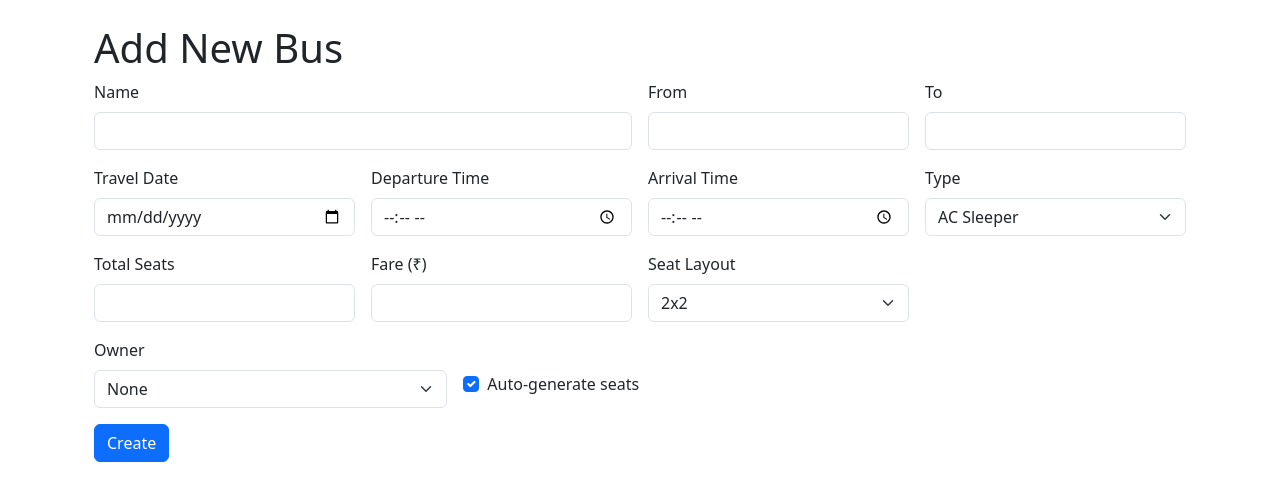
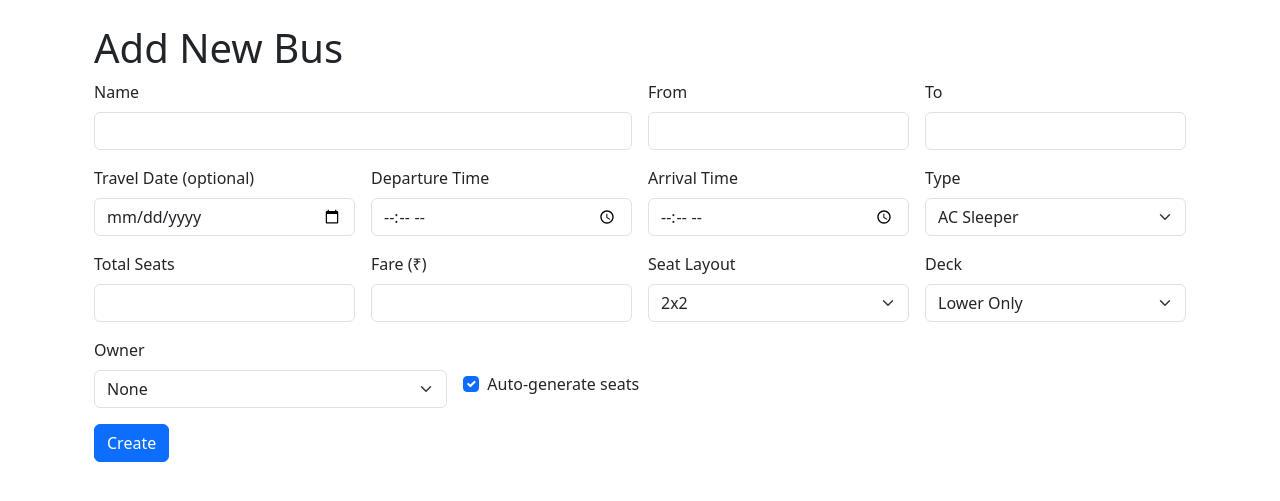
Before and after one commit to Appizumtech/bus-, a PHP site: page /admin/buses/create.php in a window 1280 px wide. Shown: the part 56-557 px from the top of the page. Run offline with PHP 8.4, Linux system fonts and the light colour scheme; a user stored in the database is signed in; data comes from the database, SQL or seed files in the repository.

Commit message:
Add bus deck type, optional travel date, and owner-specific bus listing
Co-authored-by: appizumtech <appizumtech@gmail.com>

```diff
--- a/bus/admin/buses/create.php
+++ b/bus/admin/buses/create.php
@@ -8,30 +8,39 @@ if ($_SERVER['REQUEST_METHOD'] === 'POST') {
 	$name = trim($_POST['name'] ?? '');
 	$source = trim($_POST['source'] ?? '');
 	$destination = trim($_POST['destination'] ?? '');
-	$travel_date = $_POST['travel_date'] ?? '';
+	$travel_date = $_POST['travel_date'] !== '' ? $_POST['travel_date'] : null;
 	$departure_time = $_POST['departure_time'] ?? '';
 	$arrival_time = $_POST['arrival_time'] ?? '';
 	$bus_type = $_POST['bus_type'] ?? '';
 	$total_seats = (int)($_POST['total_seats'] ?? 0);
 	$fare = (float)($_POST['fare'] ?? 0);
 	$seat_layout = $_POST['seat_layout'] ?? '2x2';
-	$owner_id = isset($_POST['owner_id']) && $_POST['owner_id'] !== '' ? (int)$_POST['owner_id'] : null;
+	$deck_type = $_POST['deck_type'] ?? 'lower_only';
 	$generate_seats = isset($_POST['generate_seats']);
 
-	$ins = $pdo->prepare('INSERT INTO buses (owner_id, name, source, destination, travel_date, departure_time, arrival_time, bus_type, total_seats, available_seats, fare, seat_layout) VALUES (?,?,?,?,?,?,?,?,?,?,?,?)');
-	$ins->execute([$owner_id, $name, $source, $destination, $travel_date, $departure_time, $arrival_time, $bus_type, $total_seats, $total_seats, $fare, $seat_layout]);
+	// auto-assign owner if current user is owner
+	$owner_id = null;
+	if (isset($_SESSION['role']) && $_SESSION['role'] === 'owner') {
+		$owner_id = (int)$_SESSION['user_id'];
+	} else {
+		$owner_id = isset($_POST['owner_id']) && $_POST['owner_id'] !== '' ? (int)$_POST['owner_id'] : null;
+	}
+
+	$ins = $pdo->prepare('INSERT INTO buses (owner_id, name, source, destination, travel_date, departure_time, arrival_time, bus_type, total_seats, available_seats, fare, seat_layout, deck_type) VALUES (?,?,?,?,?,?,?,?,?,?,?,?,?)');
+	$ins->execute([$owner_id, $name, $source, $destination, $travel_date, $departure_time, $arrival_time, $bus_type, $total_seats, $total_seats, $fare, $seat_layout, $deck_type]);
 	$busId = (int)$pdo->lastInsertId();
 
 	if ($generate_seats && $busId > 0) {
-		$seatType = stripos($bus_type, 'Sleeper') !== false ? 'sleeper' : 'seater';
-		$deckOptions = $seatType === 'sleeper' ? ['lower','upper'] : ['lower'];
-		$perDeck = $seatType === 'sleeper' ? (int)ceil($total_seats/2) : $total_seats;
+		$isSleeper = stripos($bus_type, 'Sleeper') !== false; // AC/Non-AC can be sleeper or seater
+		$seatType = $isSleeper ? 'sleeper' : 'seater';
+		$hasUpper = $deck_type === 'upper_and_lower';
 		$insertSeat = $pdo->prepare('INSERT INTO seats (bus_id, seat_number, seat_type, deck, status) VALUES (?,?,?,?,"available")');
-		if ($seatType === 'sleeper') {
-			for ($i=1; $i<=$perDeck; $i++) { $insertSeat->execute([$busId, 'L'.$i, 'sleeper', 'lower']); }
-			for ($i=1; $i<=$perDeck; $i++) { $insertSeat->execute([$busId, 'U'.$i, 'sleeper', 'upper']); }
+		if ($hasUpper) {
+			$perDeck = (int)ceil($total_seats / 2);
+			for ($i=1; $i<=$perDeck; $i++) { $insertSeat->execute([$busId, 'L'.$i, $seatType, 'lower']); }
+			for ($i=1; $i<=$perDeck; $i++) { $insertSeat->execute([$busId, 'U'.$i, $seatType, 'upper']); }
 		} else {
-			for ($i=1; $i<=$total_seats; $i++) { $insertSeat->execute([$busId, 'S'.$i, 'seater', 'lower']); }
+			for ($i=1; $i<=$total_seats; $i++) { $insertSeat->execute([$busId, ($seatType==='sleeper'?'L':'S').$i, $seatType, 'lower']); }
 		}
 	}
 
@@ -59,8 +68,8 @@ $owners = $pdo->query("SELECT id, name FROM users WHERE role = 'owner' ORDER BY
             <input class="form-control" name="destination" required>
         </div>
         <div class="col-md-3">
-            <label class="form-label">Travel Date</label>
-            <input type="date" class="form-control" name="travel_date" required>
+            <label class="form-label">Travel Date (optional)</label>
+            <input type="date" class="form-control" name="travel_date">
         </div>
         <div class="col-md-3">
             <label class="form-label">Departure Time</label>
@@ -75,6 +84,7 @@ $owners = $pdo->query("SELECT id, name FROM users WHERE role = 'owner' ORDER BY
             <select name="bus_type" class="form-select" required>
                 <option value="AC Sleeper">AC Sleeper</option>
                 <option value="AC Seater">AC Seater</option>
+                <option value="Non-AC Sleeper">Non-AC Sleeper</option>
                 <option value="Non-AC Seater">Non-AC Seater</option>
             </select>
         </div>
@@ -94,6 +104,14 @@ $owners = $pdo->query("SELECT id, name FROM users WHERE role = 'owner' ORDER BY
                 <option value="3x2">3x2</option>
             </select>
         </div>
+        <div class="col-md-3">
+            <label class="form-label">Deck</label>
+            <select name="deck_type" class="form-select" required>
+                <option value="lower_only">Lower Only</option>
+                <option value="upper_and_lower">Upper & Lower</option>
+            </select>
+        </div>
+        <?php if (!isset($_SESSION['role']) || $_SESSION['role'] !== 'owner'): ?>
         <div class="col-md-4">
             <label class="form-label">Owner</label>
             <select name="owner_id" class="form-select">
@@ -103,6 +121,7 @@ $owners = $pdo->query("SELECT id, name FROM users WHERE role = 'owner' ORDER BY
                 <?php endforeach; ?>
             </select>
         </div>
+        <?php endif; ?>
         <div class="col-md-4 d-flex align-items-center">
             <div class="form-check mt-4">
                 <input class="form-check-input" type="checkbox" name="generate_seats" id="generate_seats" checked>
--- a/bus/bus_booking.sql
+++ b/bus/bus_booking.sql
@@ -188,3 +188,9 @@ CREATE TABLE IF NOT EXISTS subscriptions (
     created_at TIMESTAMP DEFAULT CURRENT_TIMESTAMP,
     FOREIGN KEY (owner_id) REFERENCES users(id)
 );
+
+-- Allow buses without a fixed travel date
+ALTER TABLE buses MODIFY travel_date DATE NULL;
+
+-- Deck type: single or double deck
+ALTER TABLE buses ADD COLUMN IF NOT EXISTS deck_type ENUM('lower_only','upper_and_lower') NOT NULL DEFAULT 'lower_only' AFTER seat_layout;
```
Also changed, not shown: bus/admin/buses/edit.php (+17 -6 lines), bus/admin/buses/index.php (+13 -3 lines).
